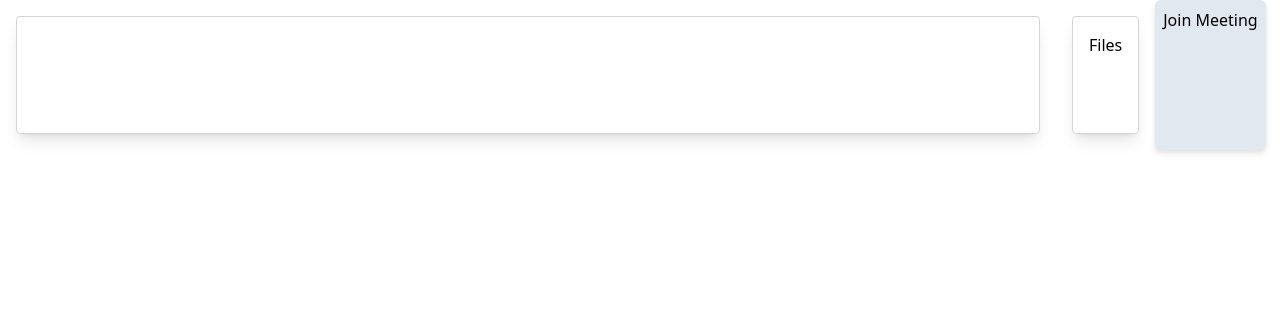
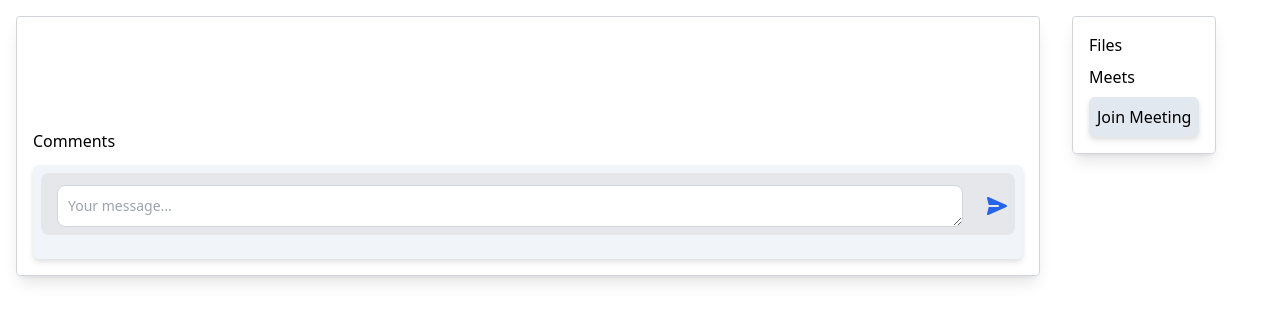
Before and after one commit to AfhamAbqary/TT9L-01, a Python web app: template templates/classpost.html in a window 1280 px wide. Shown: the part 64-386 px from the top of the page. Run offline with Jinja, Linux system fonts and the light colour scheme; the template is opened without the code that fills it, so the values that code supplies are empty; style sheets or scripts are compiled from the project's sources; some libraries are stand-ins or nearby versions.

Commit message:
Added comments feature

```diff
--- a/templates/classpost.html
+++ b/templates/classpost.html
@@ -12,7 +12,33 @@
                 {{post.text|safe}}
                 </br></br>
             </div>
+            <p>Comments</p>
+            <div class="bg-slate-100 min-w-fit min-h-fit p-2 rounded-md drop-shadow-md">
+                <div class="grid grid-cols-1 items-start">
+                    {% for comment in comments %}
+                        <div class="flex flex-col w-full max-w-[320px] leading-1.5 p-4 border-gray-200 bg-gray-100 rounded-e-xl rounded-es-xl ">
+                                <div class="flex items-center space-x-2 rtl:space-x-reverse">
+                                    <span class="text-sm font-semibold text-gray-900 ">{{ comment[1] }}</span>
+                                </div>
+                                <p class="text-sm font-normal text-gray-900 ">{{ comment[2] }}</p>
+                            </div>
+                    {% endfor%}
+                </div>
+                    <form method="post">
+                        <label for="chat" class="sr-only">Your message</label>
+                        <div class="flex items-center pt-3 py-2 rounded-lg bg-gray-200">
+                            <textarea id="chat" name="comment-text" rows="1" class="block mx-4 p-2.5 w-full text-sm text-gray-900 bg-white rounded-lg border border-gray-300 focus:ring-blue-500 focus:border-blue-500" placeholder="Your message..."></textarea>
+                            <button type="submit" name="comment" class="inline-flex justify-center p-2 text-blue-600 rounded-full cursor-pointer hover:bg-blue-100">
+                                <svg class="w-5 h-5 rotate-90 rtl:-rotate-90" aria-hidden="true" xmlns="http://www.w3.org/2000/svg" fill="currentColor" viewBox="0 0 18 20">
+                                    <path d="m17.914 18.594-8-18a1 1 0 0 0-1.828 0l-8 18a1 1 0 0 0 1.157 1.376L8 18.281V9a1 1 0 0 1 2 0v9.281l6.758 1.689a1 1 0 0 0 1.156-1.376Z"/>
+                                </svg>
+                                <span class="sr-only">Send message</span>
+                            </button>
+                        </div>
+                    </form>
+            </div>
         </div>
+        <div>
         <div class="m-4 shrink rounded grid grid-cols-1 border border-gray-300 backdrop-blur-xl bg-white/30 shadow-lg p-4 space-y-2">
             <p>Files</p>
             {% for i in Urls%}
@@ -20,12 +46,15 @@
                     <p class="font-normal text-xs text-gray-700">{{i[0]}}</p>
                 </a>
             {% endfor %}
+            <p>Meets</p>
+            {% if post.meet_id != 0 %}
+            <div class="bg-slate-200 min-w-fit min-h-fit p-2 rounded-md drop-shadow-md">
+                    <a href="{{ '/classroom/%s/meeting' %post.id}}">Join Meeting</a>
+            </div>
+            {% endif %}
         </div>
-        {% if post.meet_id != 0 %}
-        <div class="bg-slate-200 min-w-fit min-h-fit p-2 rounded-md drop-shadow-md">
-                <a href="{{ '/classroom/%s/meeting' %post.id}}">Join Meeting</a>
+
         </div>
-        {% endif %}
     </section>
     <script src="https://cdnjs.cloudflare.com/ajax/libs/flowbite/2.3.0/flowbite.min.js"></script>
 </body>
```
Also changed, not shown: classroom/classroom.py (+25 -2 lines).
